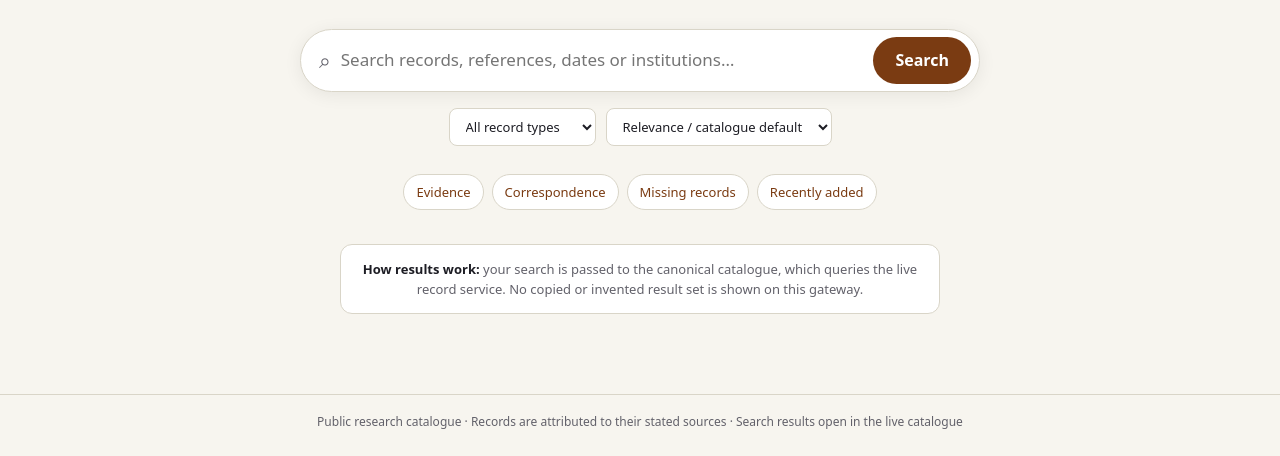
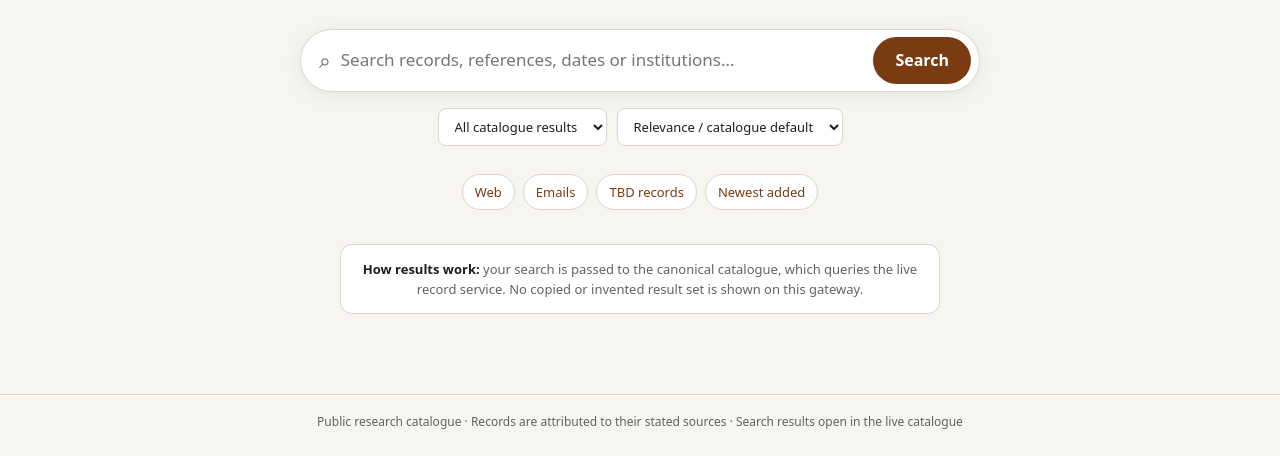
Before and after one commit to unclehowell/cedwyn-catalogue, a plain HTML site: page webapp/catalogue-search/index.html in a window 1280 px wide. Shown: the part 344-800 px from the top of the page. Drawn offline with Linux system fonts and the light colour scheme.

Commit message:
Use canonical catalogue tab and sort query parameters

```diff
--- a/webapp/catalogue-search/index.html
+++ b/webapp/catalogue-search/index.html
@@ -5,8 +5,8 @@
 </style></head><body>
 <header><a class="brand" href="/" aria-label="Great House catalogue search">GREAT HOUSE <small>Cedwyn Estate · Records gateway</small></a><a class="help" href="https://bucklerfamily.estate/catalogue/">Open catalogue</a></header>
 <main><p class="kicker">Records · Evidence · Archive · People</p><h1>Search the catalogue</h1><p class="sub">Search the Great House and Cedwyn Estate record collection. This page is a search gateway; the live catalogue displays the actual records and results.</p>
-<form id="search-form" action="https://bucklerfamily.estate/catalogue/" method="get"><div class="search"><span aria-hidden="true">⌕</span><input id="q" name="q" type="search" placeholder="Search records, references, dates or institutions…" autocomplete="off" autofocus aria-label="Search catalogue"><button type="submit">Search</button></div><div class="options"><label><select name="kind" aria-label="Record type"><option value="">All record types</option><option value="evidence">Evidence</option><option value="artifact">Artifacts</option><option value="missing_record">Missing records</option><option value="person">People</option><option value="catalogue_candidate">Candidates</option><option value="email">Correspondence</option><option value="media">Media</option></select></label><label><select name="sort" aria-label="Sort results"><option value="">Relevance / catalogue default</option><option value="new">Newest first</option><option value="old">Oldest first</option></select></label></div></form>
-<nav class="quick" aria-label="Popular catalogue searches"><a href="https://bucklerfamily.estate/catalogue/?kind=evidence">Evidence</a><a href="https://bucklerfamily.estate/catalogue/?kind=email">Correspondence</a><a href="https://bucklerfamily.estate/catalogue/?kind=missing_record">Missing records</a><a href="https://bucklerfamily.estate/catalogue/?sort=new">Recently added</a></nav>
+<form id="search-form" action="https://bucklerfamily.estate/catalogue/" method="get"><div class="search"><span aria-hidden="true">⌕</span><input id="q" name="q" type="search" placeholder="Search records, references, dates or institutions…" autocomplete="off" autofocus aria-label="Search catalogue"><button type="submit">Search</button></div><div class="options"><label><select name="tab" aria-label="Catalogue section"><option value="">All catalogue results</option><option value="web">Web</option><option value="images">Images</option><option value="videos">Videos</option><option value="pdf">PDF</option><option value="tbd">TBD records</option><option value="news">News</option><option value="emails">Emails</option><option value="books">Books</option><option value="blog">Blog</option></select></label><label><select name="sort" aria-label="Sort results"><option value="">Relevance / catalogue default</option><option value="new">Newest added</option><option value="date-desc">Newest record date</option><option value="date">Oldest record date</option><option value="id">Catalogue reference</option></select></label></div></form>
+<nav class="quick" aria-label="Popular catalogue sections"><a href="https://bucklerfamily.estate/catalogue/?tab=web">Web</a><a href="https://bucklerfamily.estate/catalogue/?tab=emails">Emails</a><a href="https://bucklerfamily.estate/catalogue/?tab=tbd">TBD records</a><a href="https://bucklerfamily.estate/catalogue/?sort=new">Newest added</a></nav>
 <div class="note"><strong>How results work:</strong> your search is passed to the canonical catalogue, which queries the live record service. No copied or invented result set is shown on this gateway.</div></main>
 <footer>Public research catalogue · Records are attributed to their stated sources · Search results open in the live catalogue</footer>
 <script>(function(){const canonical=new URL('https://bucklerfamily.estate/catalogue/');const p=new URLSearchParams(location.search);const keys=['q','kind','sort','id','src','tab'];if(keys.some(k=>p.has(k))){keys.forEach(k=>{for(const v of p.getAll(k))canonical.searchParams.append(k,v);});location.replace(canonical.toString());}})();</script>
```
